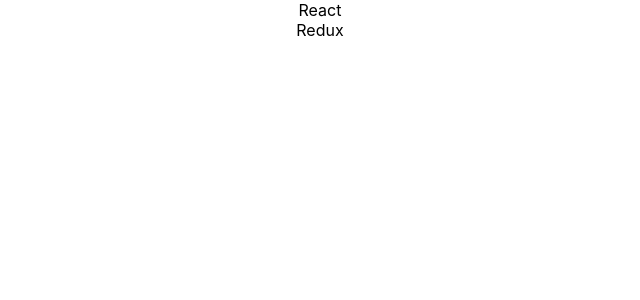
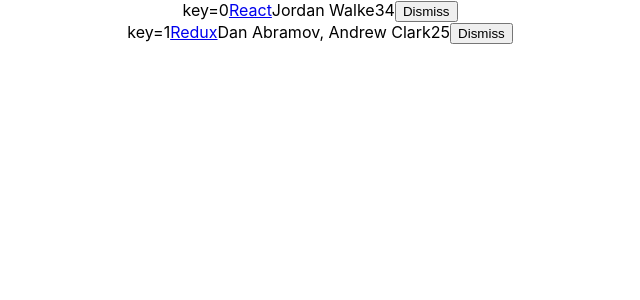
Before and after one commit to ni8mr/react-test-project, a React (Create React App) app in the folder hackernews/: page / in a window 1280 px wide. Shown: the top 300 px of the page, without its empty margins (320-960 px from the left). Built offline with nearby package versions, Linux system fonts and the light colour scheme.

Commit message:
Add unidirectional data flow feature of ReAct by applying an action which can be triggered at view layer, which will modify the local component state.

```diff
--- a/hackernews/src/App.js
+++ b/hackernews/src/App.js
@@ -23,17 +23,50 @@
 ];
 
 class App extends Component {
+  constructor (props) {
+      // Without following we wouldn't be able to access this.props (if needed)
+      super(props);
+      this.state = {
+        list,
+      };
+      // Binding onDismiss() method in the constructor
+      this.onDismiss = this.onDismiss.bind(this);
+  }
+
+  onDismiss (id) {
+      const isNotId = item => item.objectID !== id;
+      const updatedList =  this.state.list.filter(isNotId);
+      this.setState({ list: updatedList });
+  }
+
   render() {
     return (
       <div className="App">
-          {list.map(item => <div>{ item.title }</div>)}
+          {this.state.list.map(item =>
+              <div> key={item.objectID}
+                <span>
+                    <a href={item.url}>{item.title}</a>
+                </span>
+                <span>{item.author}</span>
+                <span>{item.num_comments}</span>
+                <span>{item.points}</span>
+                <span>
+                    <button
+                        type='button'
+                        onClick={() => this.onDismiss(item.objectID)}
+                    >
+                        Dismiss
+                    </button>
+                </span>
+              </div>
+          )}
       </div>
     );
   }
 }
 
-if (module.hot) {
-    module.hot.accept();
-}
+// if (module.hot) {
+//     module.hot.accept();
+// }
 
 export default App;
```
